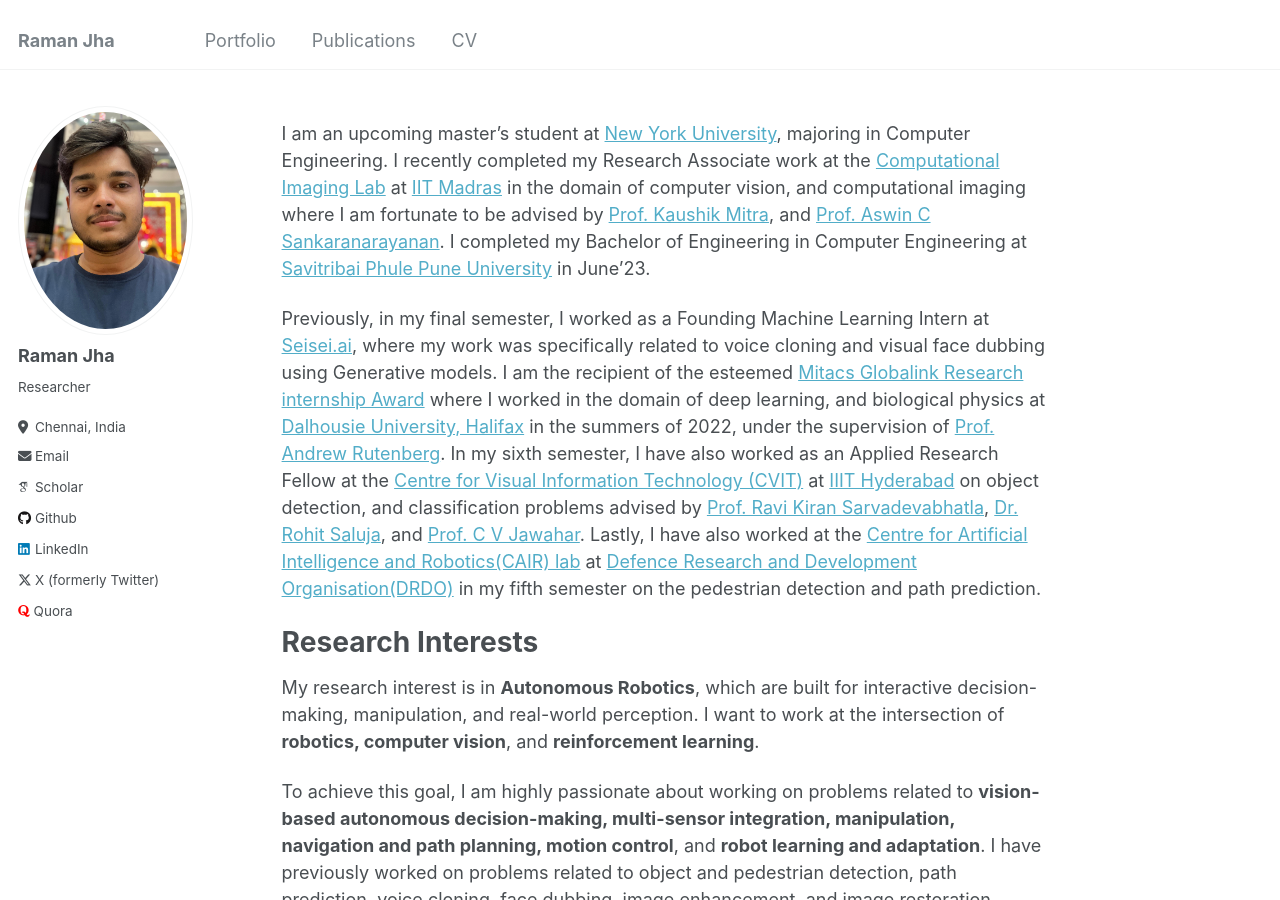
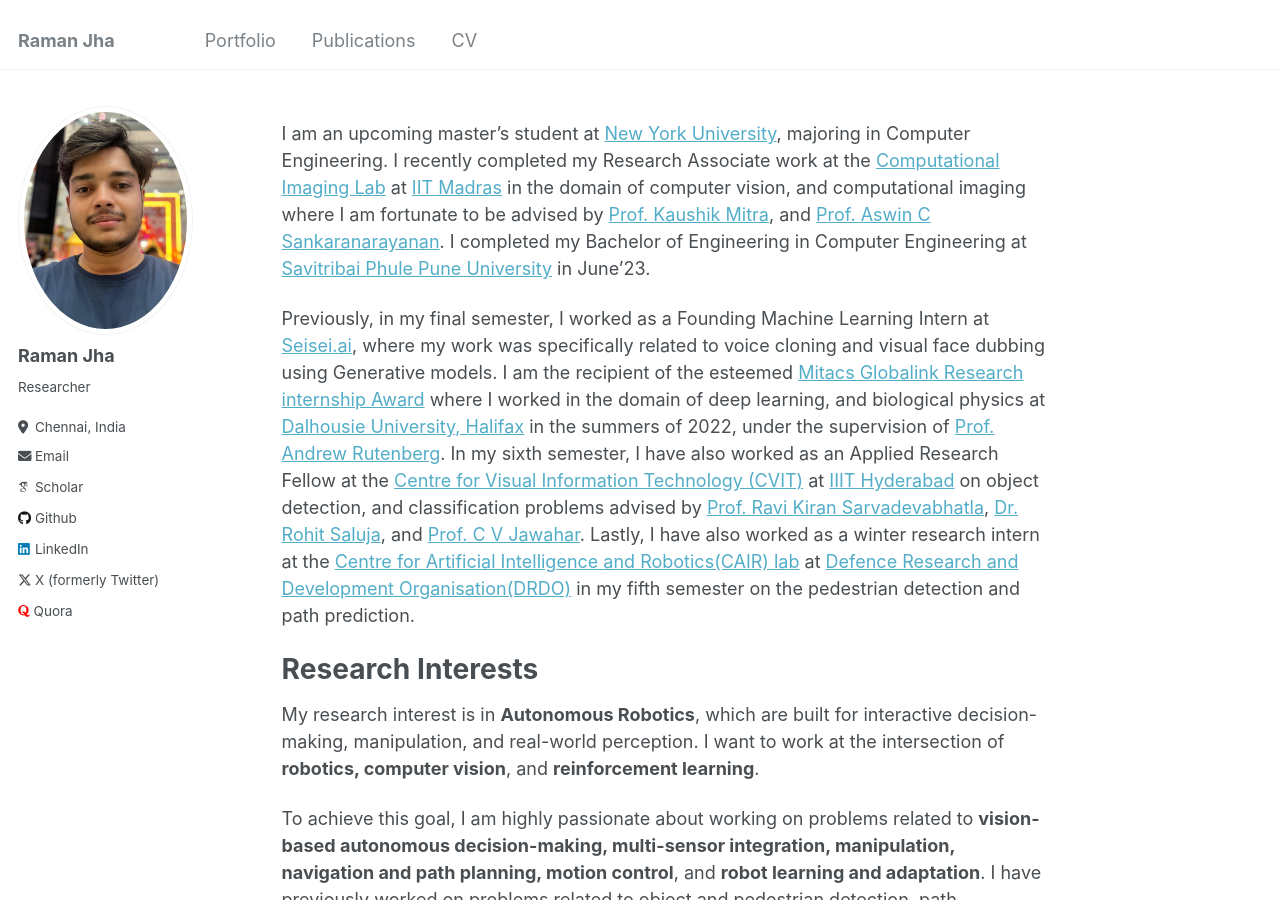
Before and after one commit to jhakrraman/jhakrraman.github.io, a Jekyll site: the page built from _pages/about.md, in a window 1280 px wide and 900 px high. Built offline with Jekyll 4.4.1, drawn with Linux system fonts in a browser that asks for light colours; some web fonts are replaced.

Commit message:
Update about.md

```diff
--- a/_pages/about.md
+++ b/_pages/about.md
@@ -12,7 +12,7 @@ I am an upcoming master's student at [New York University](https://www.nyu.edu/)
 
 
 
-Previously, in my final semester, I worked as a Founding Machine Learning Intern at [Seisei.ai](https://www.seisei.ai/), where my work was specifically related to voice cloning and visual face dubbing using Generative models. I am the recipient of the esteemed [Mitacs Globalink Research internship Award](https://www.mitacs.ca/en/programs/globalink/globalink-research-internship) where I worked in the domain of deep learning, and biological physics at [Dalhousie University, Halifax](https://www.dal.ca/) in the summers of 2022, under the supervision of [Prof. Andrew Rutenberg](http://fizz.phys.dal.ca/~adr/). In my sixth semester, I have also worked as an Applied Research Fellow at the [Centre for Visual Information Technology (CVIT)](https://cvit.iiit.ac.in/) at [IIIT Hyderabad](https://www.iiit.ac.in/) on object detection, and classification problems advised by [Prof. Ravi Kiran Sarvadevabhatla](https://ravika.github.io/), [Dr. Rohit Saluja](https://rohitsaluja22.github.io/), and [Prof. C V Jawahar](https://faculty.iiit.ac.in/~jawahar/). Lastly, I have also worked at the [Centre for Artificial Intelligence and Robotics(CAIR) lab](https://www.drdo.gov.in/drdo/labs-and-establishments/centre-artificial-intelligence-robotics-cair) at [Defence Research and Development Organisation(DRDO)](https://www.drdo.gov.in/drdo/) in my fifth semester on the pedestrian detection and path prediction.
+Previously, in my final semester, I worked as a Founding Machine Learning Intern at [Seisei.ai](https://www.seisei.ai/), where my work was specifically related to voice cloning and visual face dubbing using Generative models. I am the recipient of the esteemed [Mitacs Globalink Research internship Award](https://www.mitacs.ca/en/programs/globalink/globalink-research-internship) where I worked in the domain of deep learning, and biological physics at [Dalhousie University, Halifax](https://www.dal.ca/) in the summers of 2022, under the supervision of [Prof. Andrew Rutenberg](http://fizz.phys.dal.ca/~adr/). In my sixth semester, I have also worked as an Applied Research Fellow at the [Centre for Visual Information Technology (CVIT)](https://cvit.iiit.ac.in/) at [IIIT Hyderabad](https://www.iiit.ac.in/) on object detection, and classification problems advised by [Prof. Ravi Kiran Sarvadevabhatla](https://ravika.github.io/), [Dr. Rohit Saluja](https://rohitsaluja22.github.io/), and [Prof. C V Jawahar](https://faculty.iiit.ac.in/~jawahar/). Lastly, I have also worked as a winter research intern at the [Centre for Artificial Intelligence and Robotics(CAIR) lab](https://www.drdo.gov.in/drdo/labs-and-establishments/centre-artificial-intelligence-robotics-cair) at [Defence Research and Development Organisation(DRDO)](https://www.drdo.gov.in/drdo/) in my fifth semester on the pedestrian detection and path prediction.
 
 # Research Interests
 
```
